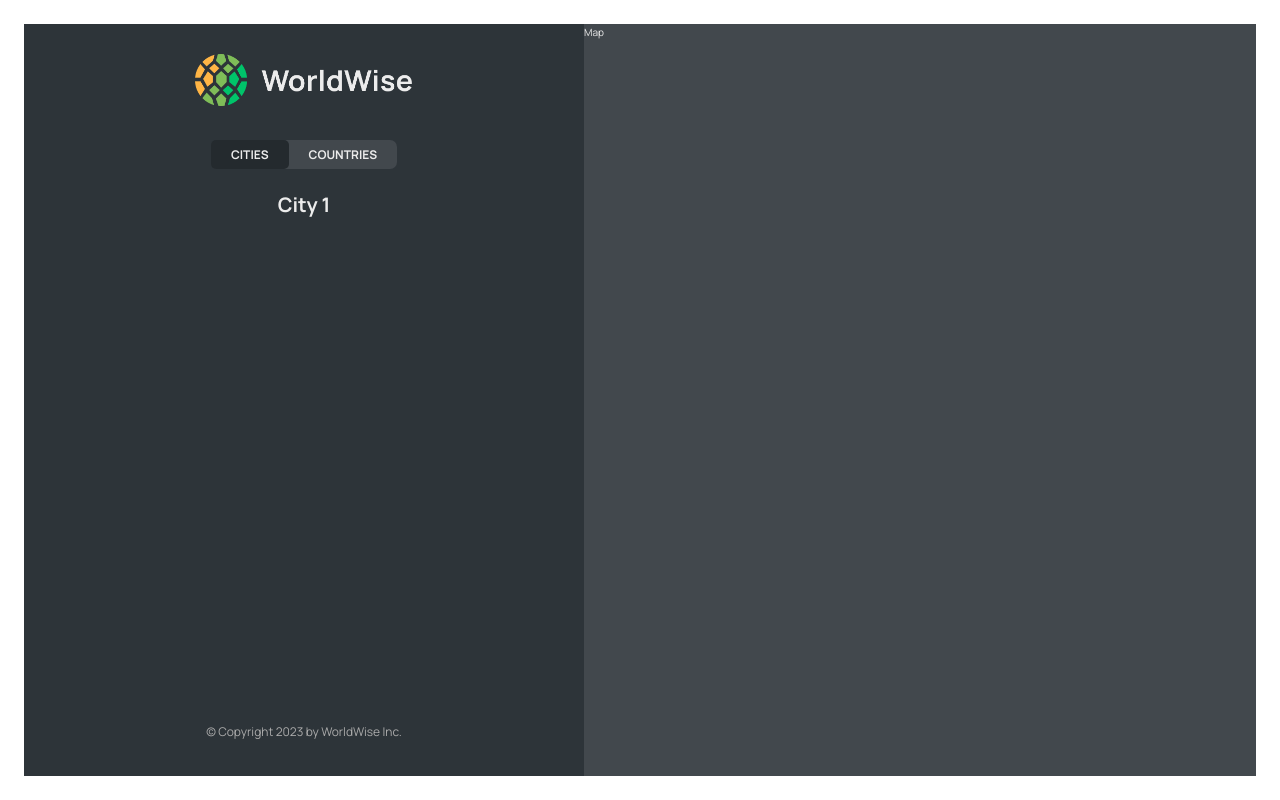
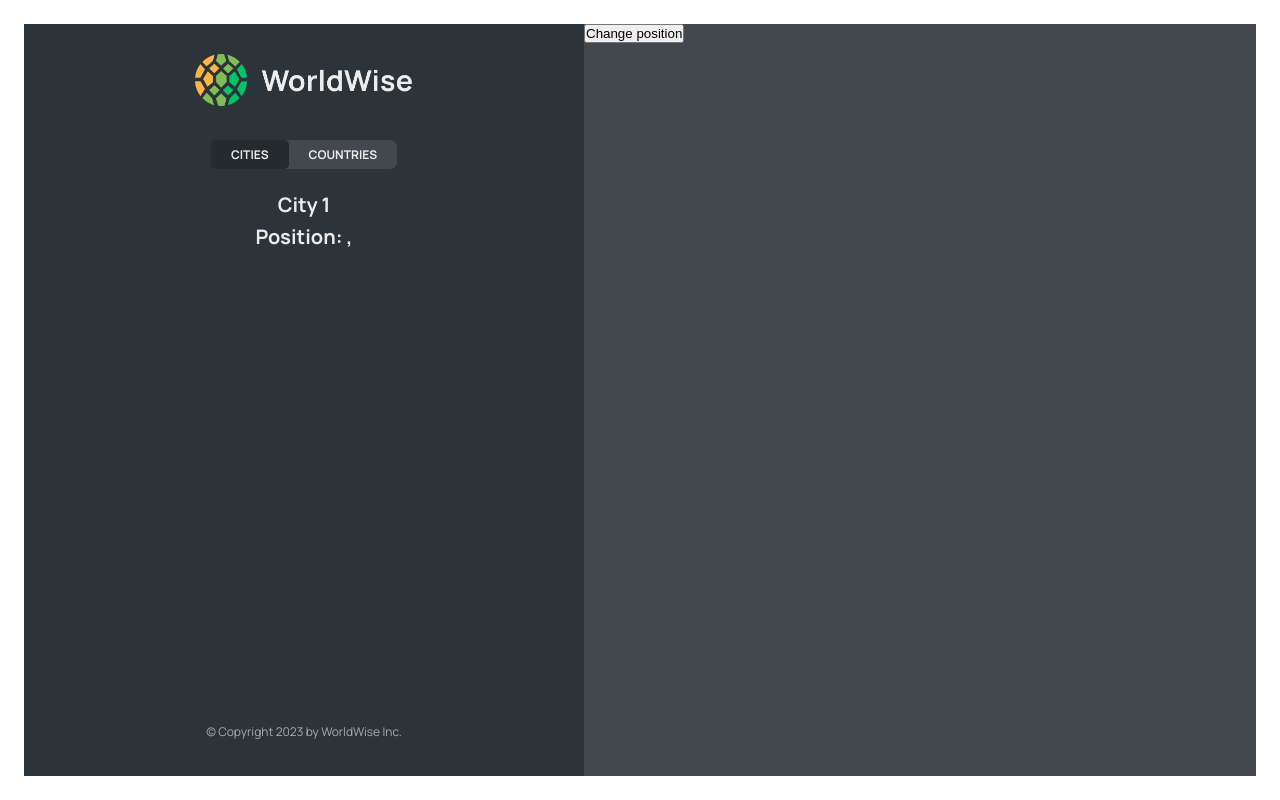
Before and after one commit to Sairoden/WanderingWays, a React (Vite) app: page /app/cities/1 in a window 1280 px wide. Built offline with nearby package versions, Linux system fonts and the light colour scheme; data requests are answered from the project's data file; the HTML template or start-up script is replaced by a standard one.

Commit message:
Add query params

```diff
--- a/src/components/City/City.jsx
+++ b/src/components/City/City.jsx
@@ -1,5 +1,5 @@
 // React
-import { useParams } from "react-router-dom";
+import { useParams, useSearchParams } from "react-router-dom";
 
 // Styles
 import styles from "./City.module.css";
@@ -13,8 +13,11 @@
   }).format(new Date(date));
 
 function City() {
-  const data = useParams();
-  console.log(data.id);
+  const { id } = useParams();
+  const [searchParams, setSearchParams] = useSearchParams();
+
+  const lat = searchParams.get("lat");
+  const lng = searchParams.get("lng");
 
   // TEMP DATA
   const currentCity = {
@@ -27,8 +30,12 @@
   const { cityName, emoji, date, notes } = currentCity;
 
   return (
-    <h1>City {data.id}</h1>
-
+    <>
+      <h1>City {id}</h1>
+      <h1>
+        Position: {lat}, {lng}
+      </h1>
+    </>
     // <div className={styles.city}>
     //   <div className={styles.row}>
     //     <h6>City name</h6>
--- a/src/components/CityItem/CityItem.jsx
+++ b/src/components/CityItem/CityItem.jsx
@@ -5,7 +5,7 @@
 import styles from "./CityItem.module.css";
 
 export default function CityItem({ city }) {
-  const { emoji, cityName, date, id } = city;
+  const { emoji, cityName, date, id, position } = city;
 
   const formatDate = date =>
     new Intl.DateTimeFormat("en", {
@@ -17,7 +17,10 @@
 
   return (
     <li>
-      <Link className={styles.cityItem} to={`${id}`}>
+      <Link
+        className={styles.cityItem}
+        to={`${id}?lat=${position.lat}&lng=${position.lng}`}
+      >
         <span className={styles.emoji}>{emoji}</span>
         <h3 className={styles.name}>{cityName}</h3>
         <time className={styles.date}>{formatDate(date)}</time>
--- a/src/components/Map/Map.jsx
+++ b/src/components/Map/Map.jsx
@@ -1,5 +1,24 @@
+// React
+import { useSearchParams } from "react-router-dom";
+
+// Styles
 import styles from "./Map.module.css";
 
 export default function Map() {
-  return <div className={styles.mapContainer}>Map</div>;
+  const [searchParams, setSearchParams] = useSearchParams();
+
+  const lat = searchParams.get("lat");
+  const lng = searchParams.get("lng");
+
+  console.log(lat, lng);
+
+  return (
+    <div className={styles.mapContainer}>
+      <h1>{lat}</h1>
+      <h1>{lng}</h1>
+      <button onClick={() => setSearchParams({ lat: 23, lng: 50 })}>
+        Change position
+      </button>
+    </div>
+  );
 }
```
